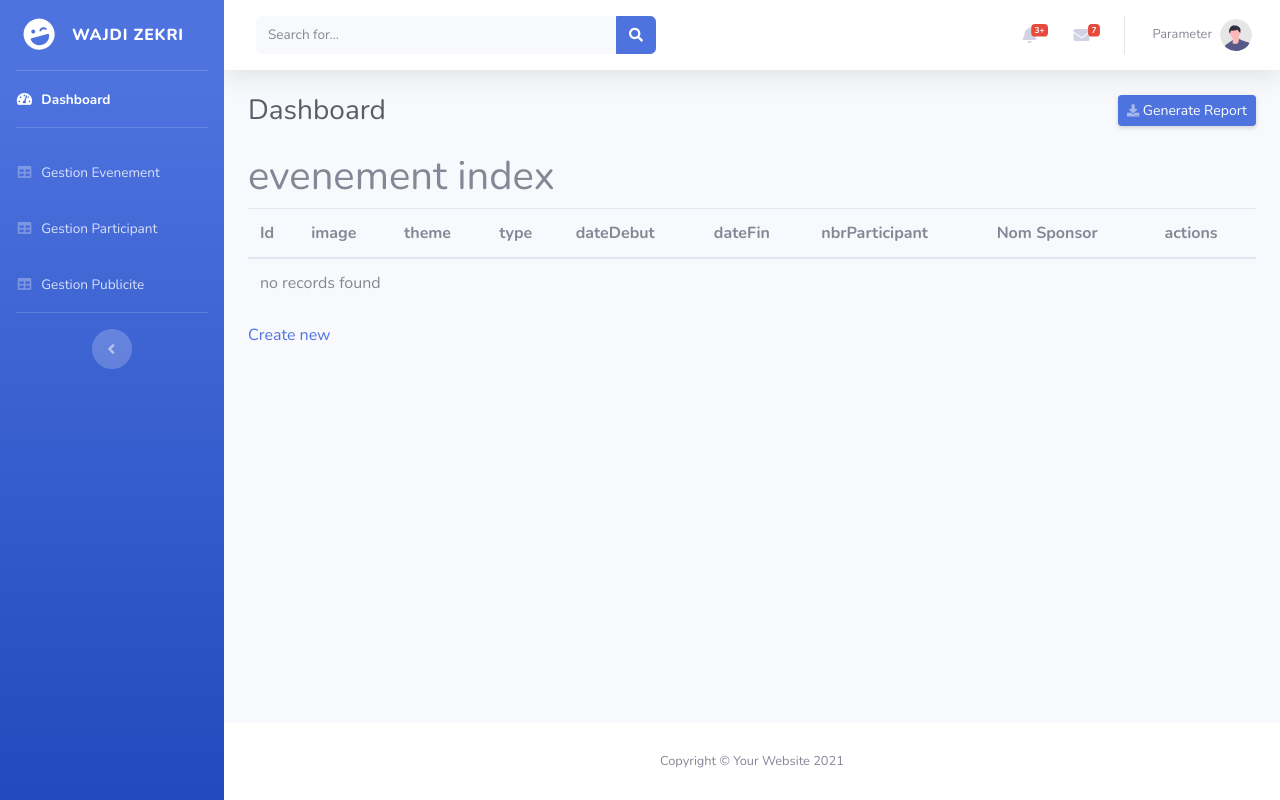
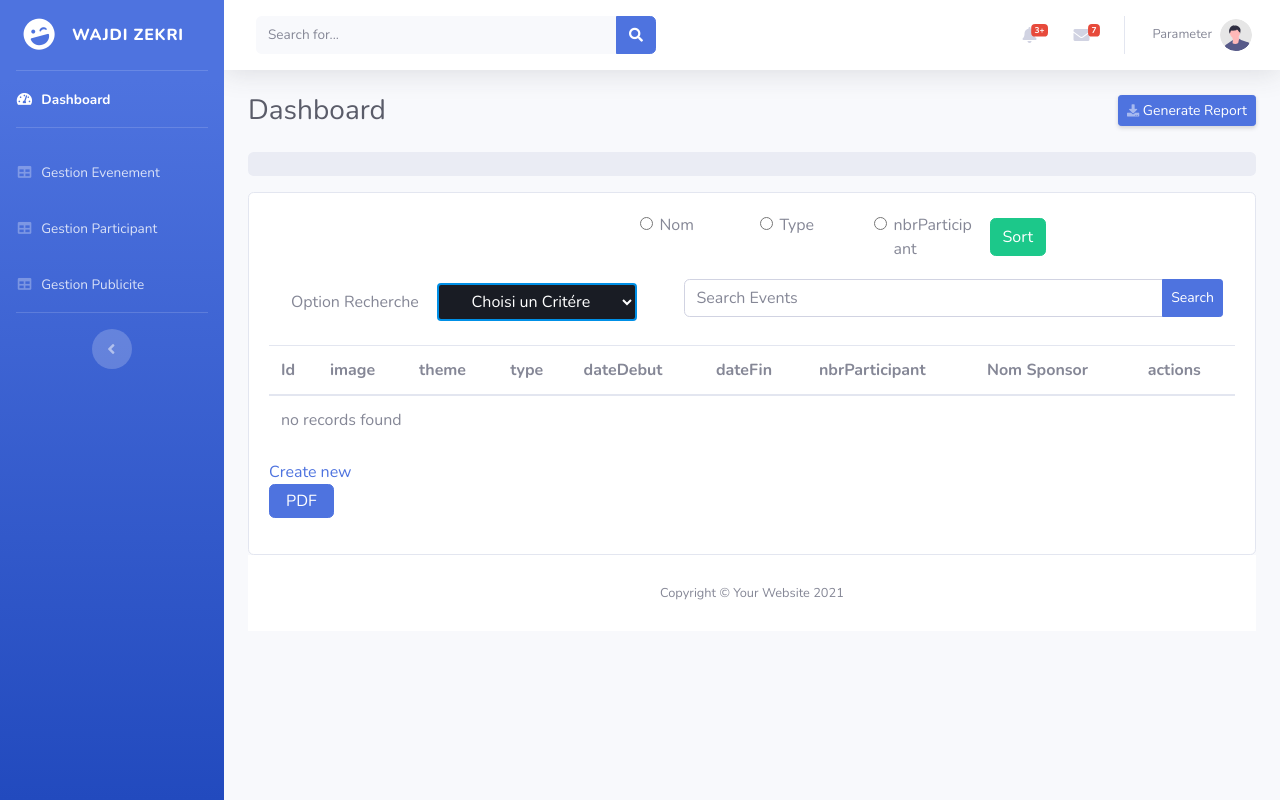
Before and after one commit to ayamejri/pidev, a Symfony app: template templates/Evenement/index.html.twig in a window 1280 px wide. Run offline with Twig, Linux system fonts and the light colour scheme; the template is opened without the code that fills it, so the values that code supplies are empty; some libraries are stand-ins or nearby versions.

Commit message:
avancement metiers

```diff
--- a/composer.json
+++ b/composer.json
@@ -11,11 +11,11 @@
         "doctrine/doctrine-bundle": "^2.11",
         "doctrine/doctrine-migrations-bundle": "^3.3",
         "doctrine/orm": "^2.18",
+        "knplabs/knp-paginator-bundle": "^5.9",
         "phpdocumentor/reflection-docblock": "^5.3",
         "phpstan/phpdoc-parser": "^1.25",
         "sensio/framework-extra-bundle": "^6.2",
         "symfony/asset": "5.4.*",
-        "symfony/asset-mapper": "5.4.*",
         "symfony/console": "5.4.*",
         "symfony/doctrine-messenger": "5.4.*",
         "symfony/dotenv": "5.4.*",
@@ -43,6 +43,7 @@
         "symfony/validator": "5.4.*",
         "symfony/web-link": "5.4.*",
         "symfony/yaml": "5.4.*",
+        "tecnickcom/tcpdf": "^6.6",
         "twig/extra-bundle": "^2.12|^3.0",
         "twig/twig": "^2.12|^3.0"
     },
--- a/config/bundles.php
+++ b/config/bundles.php
@@ -14,4 +14,5 @@ return [
     Sensio\Bundle\FrameworkExtraBundle\SensioFrameworkExtraBundle::class => ['all' => true],
     Symfony\UX\StimulusBundle\StimulusBundle::class => ['all' => true],
     Symfony\UX\Turbo\TurboBundle::class => ['all' => true],
+    Knp\Bundle\PaginatorBundle\KnpPaginatorBundle::class => ['all' => true],
 ];
--- a/templates/Evenement/index.html.twig
+++ b/templates/Evenement/index.html.twig
@@ -6,7 +6,70 @@ evenement index
 {% endblock %}
 
 {% block body %}
-    <h1>evenement index</h1>
+
+<div class="main-panel">
+    <div class="content-wrapper">
+        <div class="page-header">
+            <nav aria-label="breadcrumb">
+                <ol class="breadcrumb">
+                </ol>
+            </nav>
+        </div>
+    <div class="row ">
+        <div class="col-12 grid-margin">
+            <div class="card">
+                <div class="card-body">
+                    <div style="display: flex">
+                        <div class="col-md-5">
+                        </div>
+                        <form method="post" class="forms-sample" style="margin-left: -42px" >
+                            <div class="form-group col-md-4" style="display: flex; width: 100%!important; margin: 0px!important;">
+
+                                <div class="form-check">
+                                    <label class="form-check-label" style="width: 92px;margin-left: -2px;margin-right: 10px;">
+                                        <input type="radio" class="form-check-input" name="optionsRadios" id="optionsRadios1" value="themeEvenement">Nom</label>
+                                </div>
+                                <div class="form-check">
+                                    <label class="form-check-label" style="width: 86px;margin-left: -2px;margin-right: 10px;">
+                                        <input type="radio" class="form-check-input" name="optionsRadios" id="optionsRadios2" value="typeEvenement" >Type</label>
+                                </div>
+
+                                <div class="form-check">
+                                    <label class="form-check-label" style="width: 86px;margin-left: -2px;margin-right: 10px;">
+                                        <input type="radio" class="form-check-input" name="optionsRadios" id="optionsRadios3" value="nbrParticipant" >nbrParticipant</label>
+                                </div>
+
+                                <button type="Submit" class="btn btn-success btn-fw" style="margin: auto; ">Sort</button>
+                            </div>
+                        </form>
+
+                    </div>
+
+                    <ul class="navbar-nav w-100" style="margin-top: 18px;">
+                        <li class="nav-item w-100">
+                            <form name="Search-method" id="Search-method"method="post" class="forms-sample" style="display: flex">
+                                <div class="form-group col-md-5">
+                                    <label style="margin-top: 11px;margin-left: 10px;margin-right: 14px;padding-bottom: 7px;;">Option Recherche</label>
+                                    <select name="optionsearch" class="js-example-basic-single" style="width: 200px;height: 38px; color: white; background-color: #191c24; border-radius: 4px;text-align: center;border: 2px solid #0090e7;margin-right: 15px;">
+                                        <option value="">Choisi un Critére</option>
+                                        <option value="themeEvenement">Nom Evenement</option>
+                                        <option value="typeEvenement">Type Evenement</option>
+                                        <option value="dateDebut">Debut Evenement</option>
+                                        <option value="dateFin">Fin Evenement</option>
+                                    </select>
+                                </div>
+                                <div class="form-group col-md-7">
+                                    <div class="input-group">
+                                        <input name="Search" type="text" class="form-control" placeholder="Search Events" aria-label="Recipient's username" aria-describedby="basic-addon2">
+                                        <div class="input-group-append">
+                                            <button class="btn btn-sm btn-primary" type="Submit">Search</button>
+                                        </div>
+                                    </div>
+                                </div>
+                            </form>
+                        </li>
+                    </ul>
+
 
     <table class="table">
         <thead>
@@ -47,4 +110,7 @@ evenement index
     </table>
 
     <a href="{{ path('app_evenement_new') }}">Create new</a>
+
+
+    <p><a href="{{ path('generator_serviceEvenement') }}" class="btn btn-primary px-3 py-1">PDF</a></p>
 {% endblock %}
--- a/templates/front.html.twig
+++ b/templates/front.html.twig
@@ -240,6 +240,9 @@
   <!-- Template Main JS File -->
   <script src="{{asset('assetsF/js/main.js')}}"></script>
 
+  {# -------------------------- Share -------------------------------------  #}
+<script type="text/javascript" src="https://platform-api.sharethis.com/js/sharethis.js#property=64065d7b567fbf001a2d5d17&product=inline-share-buttons&source=platform" async="async"></script>
+  {# ---------------------------------------------------------------------- #}
 </body>
 
 </html>
```
Also changed, not shown: src/Controller/EvenementController.php (+105 -7 lines), src/Entity/PdfGeneratorService.php (added, +21 -0 lines), src/Repository/EvenementRepository.php (+73 -0 lines), templates/Evenement/evenementpdf.html.twig (added, +39 -0 lines), templates/Evenement/indexFront.html.twig (+8 -0 lines), 2 other files.
